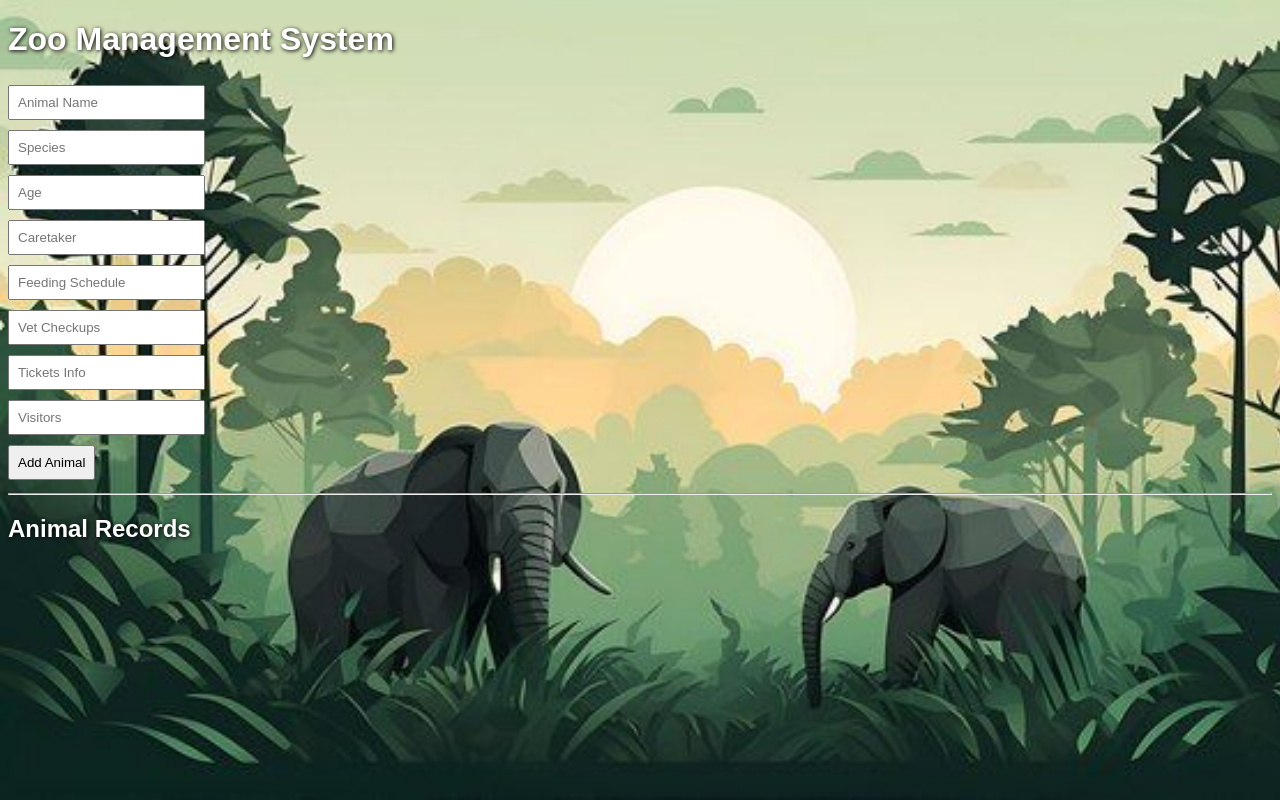
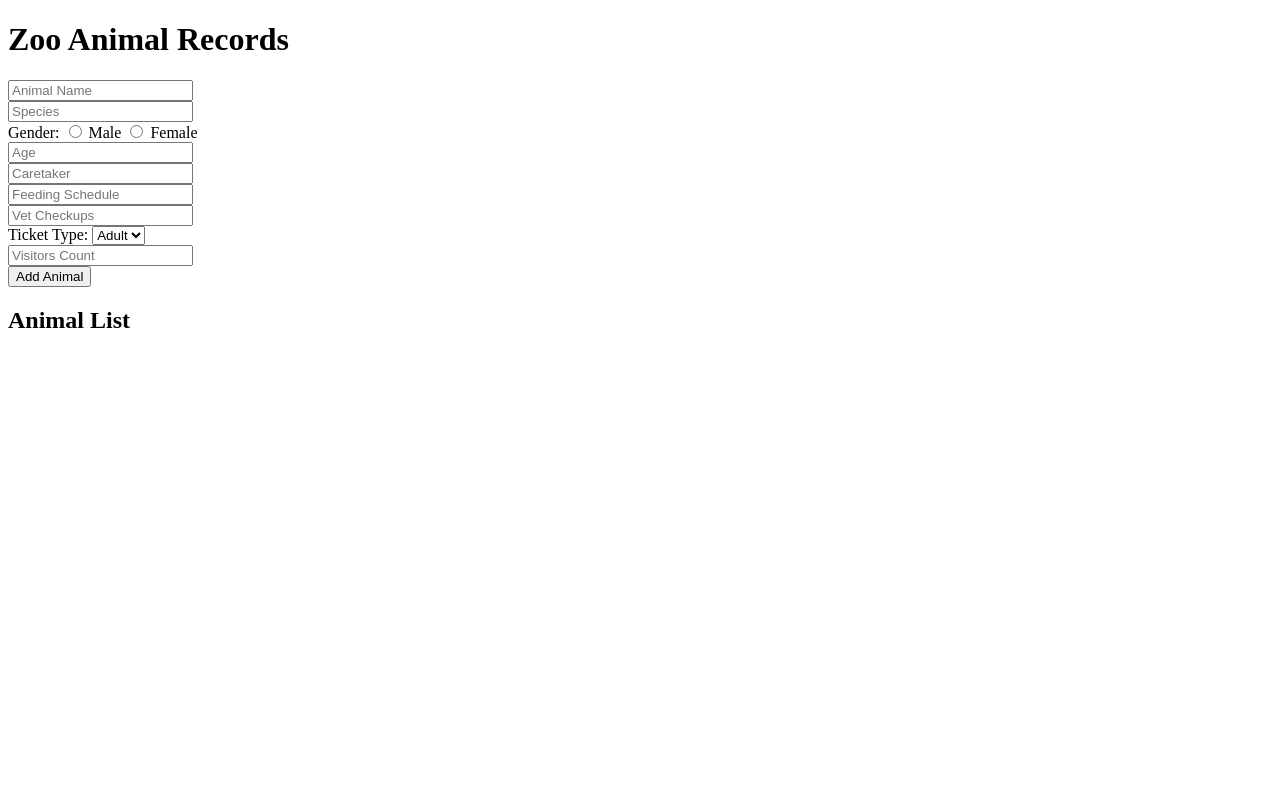
Before and after one commit to Padma1902/zoo-management-systems, a Flask app: template templates/index.html in a window 1280 px wide. Run offline with Flask 3, Linux system fonts and the light colour scheme; the template is opened without the code that fills it, so the values that code supplies are empty.

Commit message:
Update index.html

```diff
--- a/templates/index.html
+++ b/templates/index.html
@@ -1,67 +1,41 @@
 <!DOCTYPE html>
 <html>
 <head>
-    <title>Zoo Management System</title>
-    <style>
-        body {
-            background-image: url('/static/zoo.jpg'); /* Use this path if using Flask */
-            background-size: cover;
-            background-repeat: no-repeat;
-            background-attachment: fixed;
-            font-family: Arial, sans-serif;
-            color: #fff; /* Set global text color to white */
-        }
-
-        form input, form button {
-            margin: 5px 0;
-            padding: 8px;
-            color: #000; /* Keep input text black for readability */
-        }
-
-        h1, h2 {
-            text-shadow: 1px 1px 4px black;
-            color: #fff; /* Force white */
-        }
-
-        ul, li {
-            color: #fff; /* White text for list items */
-        }
-
-        a {
-            color: #ffcc00; /* Optional: light yellow links for visibility */
-        }
-    </style>
+    <title>Zoo Management</title>
 </head>
 <body>
-    <h1>Zoo Management System</h1>
+    <h1>Zoo Animal Records</h1>
 
     <form action="/add" method="post">
-        <input type="text" name="name" placeholder="Animal Name" required><br>
-        <input type="text" name="species" placeholder="Species" required><br>
-        <input type="number" name="age" placeholder="Age" required><br>
-        <input type="text" name="caretaker" placeholder="Caretaker" required><br>
-        <input type="text" name="feeding_schedule" placeholder="Feeding Schedule" required><br>
-        <input type="text" name="vet_checkups" placeholder="Vet Checkups" required><br>
-        <input type="text" name="tickets" placeholder="Tickets Info" required><br>
-        <input type="number" name="visitors" placeholder="Visitors" required><br>
+        <input name="name" placeholder="Animal Name" required><br>
+        <input name="species" placeholder="Species" required><br>
+
+        <label>Gender:</label>
+        <input type="radio" name="gender" value="Male" required> Male
+        <input type="radio" name="gender" value="Female" required> Female<br>
+
+        <input name="age" placeholder="Age" required><br>
+        <input name="caretaker" placeholder="Caretaker" required><br>
+        <input name="feeding_schedule" placeholder="Feeding Schedule" required><br>
+        <input name="vet_checkups" placeholder="Vet Checkups" required><br>
+
+        <label>Ticket Type:</label>
+        <select name="tickets" required>
+            <option value="Adult">Adult</option>
+            <option value="Child">Child</option>
+        </select><br>
+
+        <input name="visitors" placeholder="Visitors Count" required><br>
         <button type="submit">Add Animal</button>
     </form>
 
-    <hr>
-
-    <h2>Animal Records</h2>
+    <h2>Animal List</h2>
     <ul>
         {% for animal in animals %}
             <li>
-                <strong>{{ animal.name }}</strong> ({{ animal.species }}) - Age: {{ animal.age }}<br>
-                Caretaker: {{ animal.caretaker }}<br>
-                Feeding Schedule: {{ animal.feeding_schedule }}<br>
-                Vet Checkups: {{ animal.vet_checkups }}<br>
-                Tickets: {{ animal.tickets }}<br>
-                Visitors: {{ animal.visitors }}<br>
+                {{ animal.name }} - {{ animal.species }} - {{ animal.gender }} - Age: {{ animal.age }}
                 <a href="/delete/{{ loop.index0 }}">Delete</a>
             </li>
-            <hr>
         {% endfor %}
     </ul>
 </body>
```
